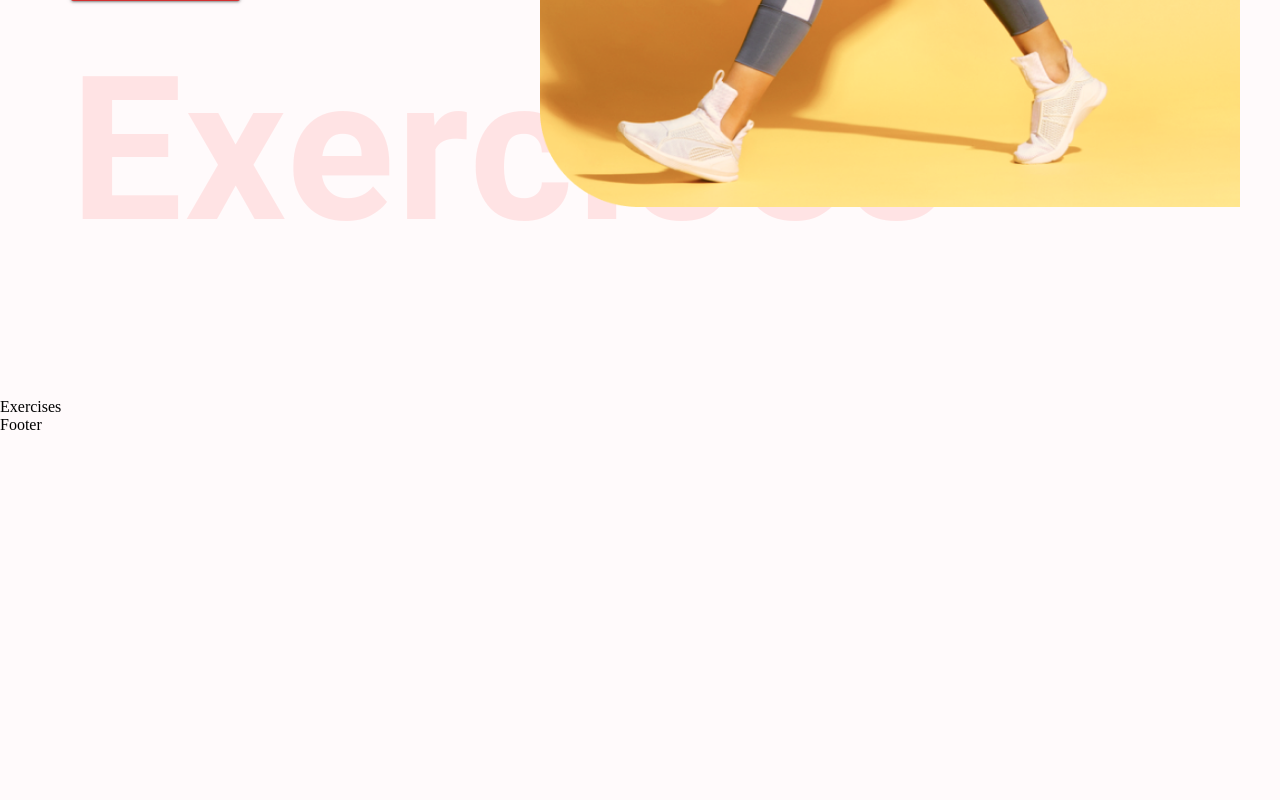
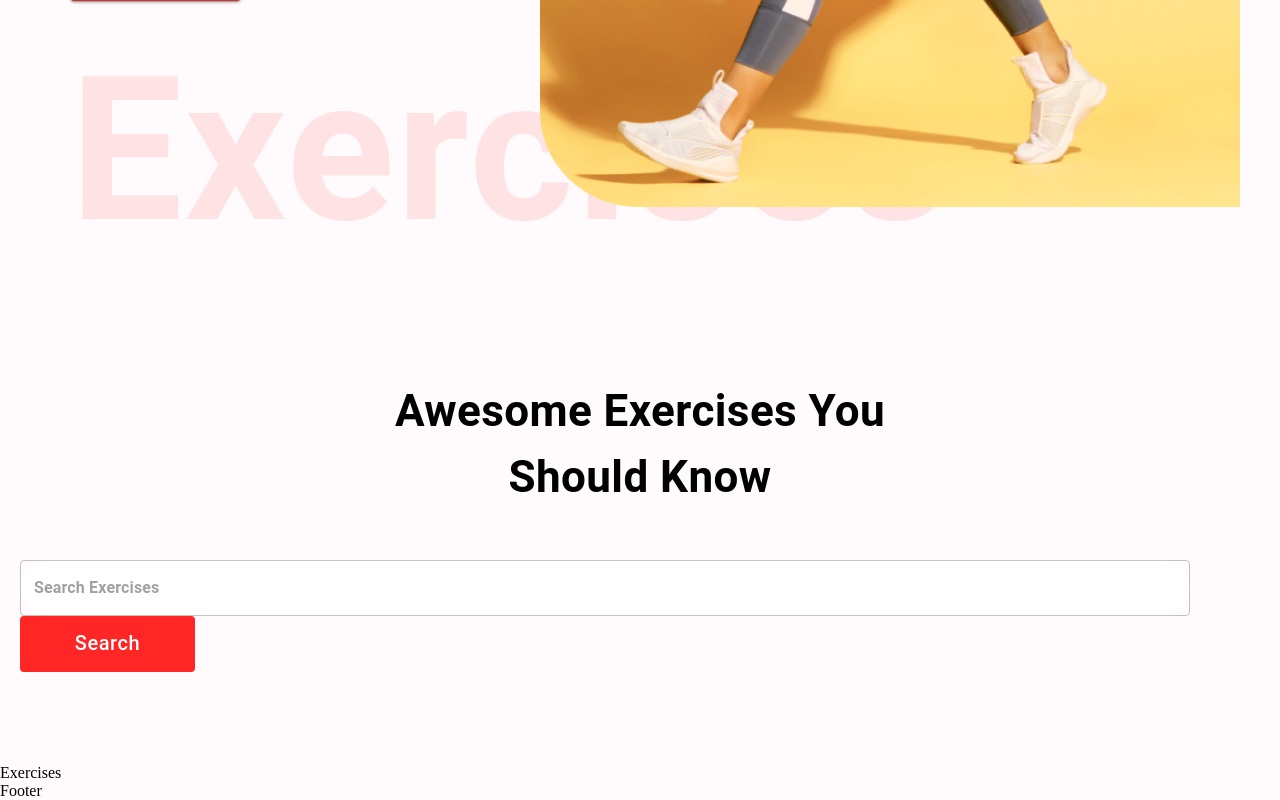
Before and after one commit to MMal87/gym_exercises, a React (Create React App) app: page / in a window 1280 px wide. Shown: the part 659-1459 px from the top of the page. Before the commit the page ends 1093 px from the top, so only its background shows below. Built offline with nearby package versions, Linux system fonts and the light colour scheme.

Commit message:
Add search bar for exercises and search button

```diff
--- a/src/components/SearchExercises.js
+++ b/src/components/SearchExercises.js
@@ -5,7 +5,36 @@
 const SearchExercises = () => {
   return (
     <Stack alignItems="center" mt="37px"
-    justifyContent="center" p="20px"></Stack>
+    justifyContent="center" p="20px">
+      <Typography fontWeight={700} sx={{ fontSize:{ lg: '44px', xs: '30px' }}} mb="50px" textAlign='center'>
+
+        Awesome Exercises You<br /> Should Know</Typography>
+        <Box position="relative" mb="72px">
+          <TextField
+          sx={{ input: {
+            fontWeight:'700',
+            border: 'none',
+            borderRadius:'4px' },
+          width: {lg: '1170px', xs: '350px'},
+          backgroundColor:'#fff', borderRadius: '40px'}}
+          height="76px"
+          value=""
+          onChange={(e) => {}}
+          placeholder="Search Exercises"
+          type="text"
+          />
+          <Button className="search-btn"
+          sx={{
+            bgcolor: '#FF2625',
+            color: '#fff',
+            textTransform: 'none',
+            width: {lg:'175px', xs: '80px'},
+            fontSize: {lg: '20px', xs: '14px'},
+            height:'56px'
+          }}>Search</Button>
+        </Box>
+
+    </Stack>
   )
 }
 
```
